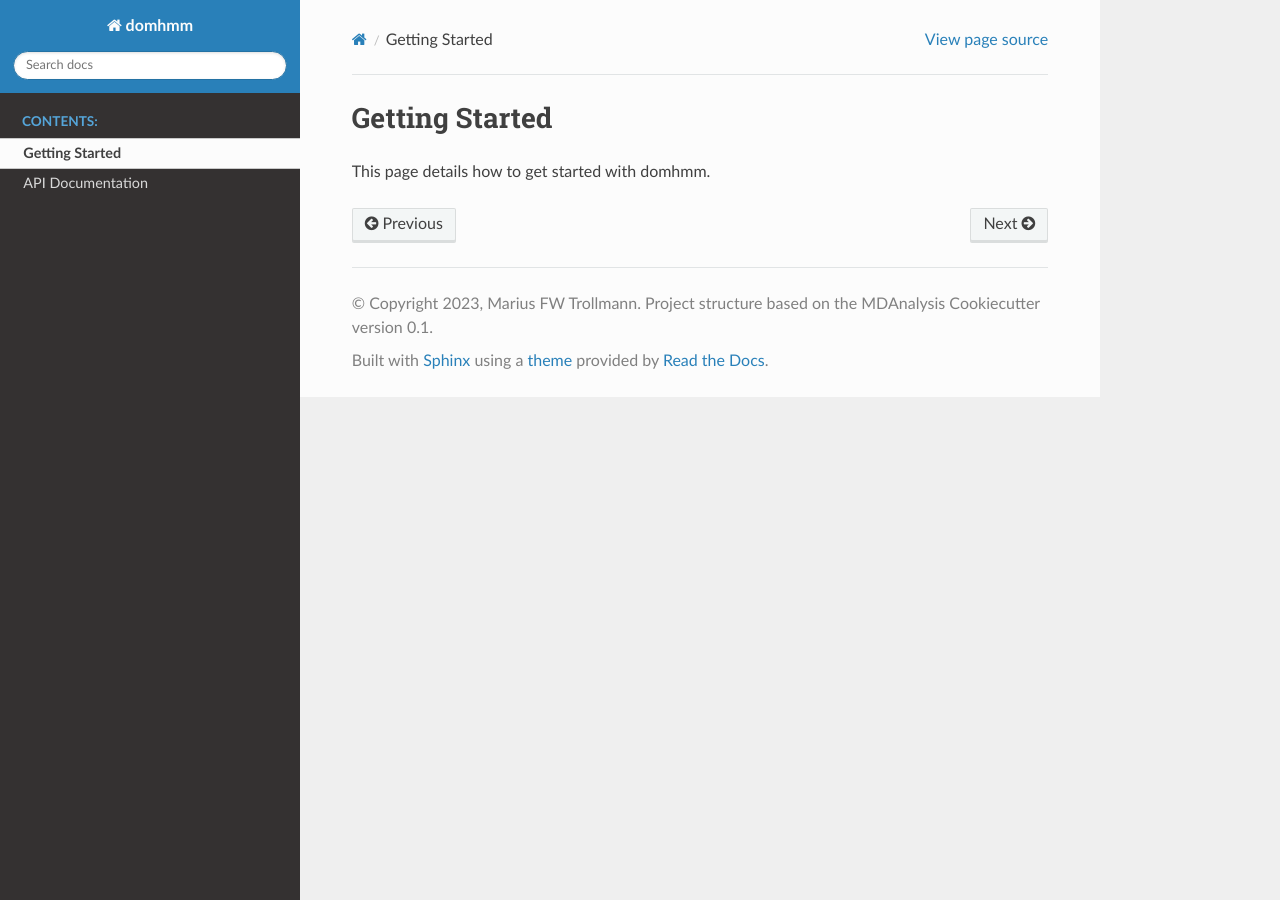
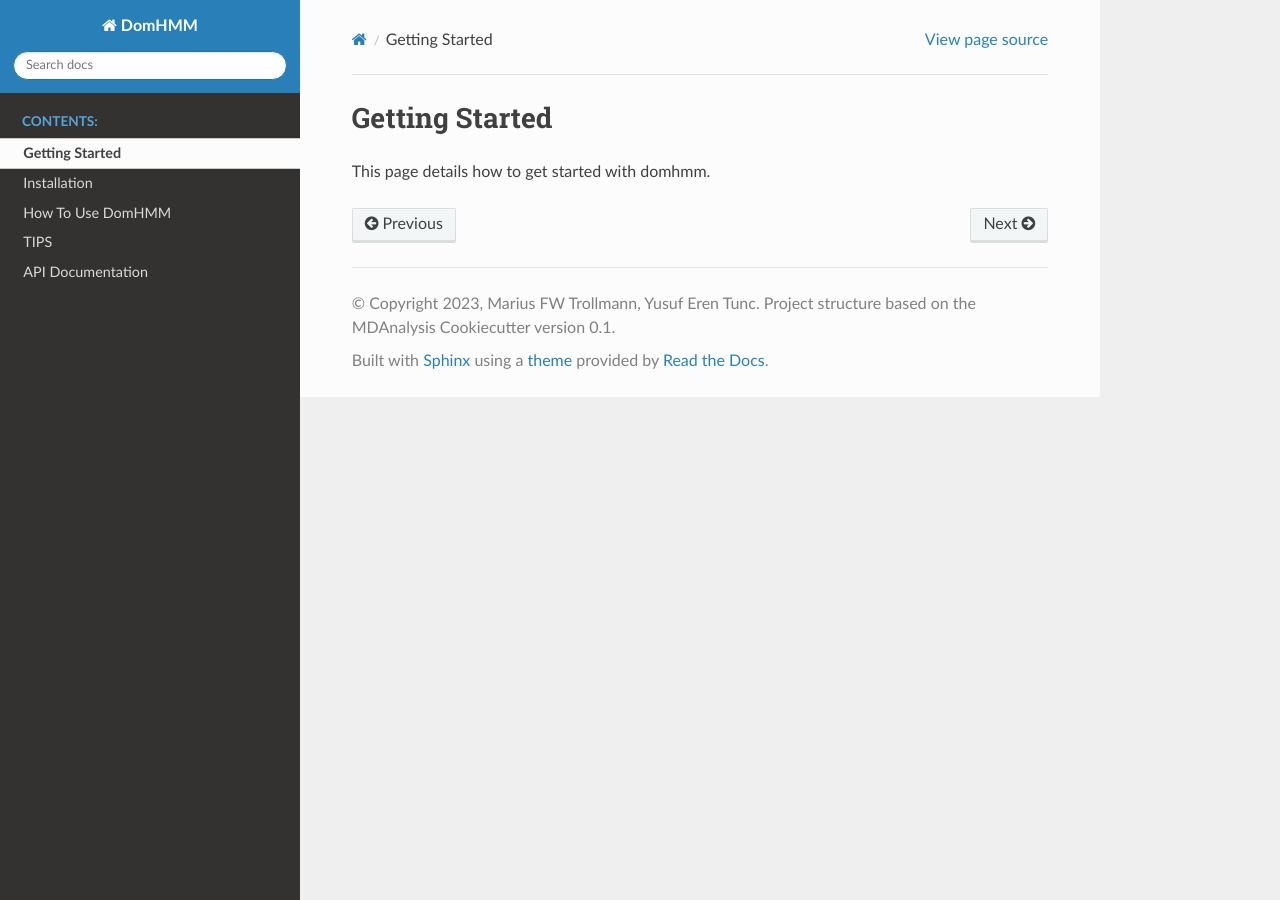
Before and after one commit to BioMemPhys-FAU/domhmm, a Sphinx documentation site: the page built from docs/source/getting_started.rst, in a window 1280 px wide. Built offline with Sphinx 7.4.7 and the Read the Docs theme 2.0.0, drawn with Linux system fonts in a browser that asks for light colours; the version number could not be read and is left out.

Commit message:
inital structure of sphinx documentation [ci skip]

```diff
--- a/docs/source/api.rst
+++ b/docs/source/api.rst
@@ -1,8 +1,8 @@
 API Documentation
 =================
+.. currentmodule:: domhmm
 
 .. autosummary::
-   :toctree: autosummary
-   :recursive:
+   :toctree: generated
 
-   domhmm
+   PropertyCalculation
--- a/docs/source/conf.py
+++ b/docs/source/conf.py
@@ -15,20 +15,20 @@
 # Incase the project was not installed
 import os
 import sys
-sys.path.insert(0, os.path.abspath('../..'))
+sys.path.insert(0, os.path.abspath('../../domhmm'))
 import domhmm  # noqa
 
 
 
 # -- Project information -----------------------------------------------------
 
-project = 'domhmm'
+project = 'DomHMM'
 copyright = (
-    "2023, Marius FW Trollmann. "
+    "2023, Marius FW Trollmann, Yusuf Eren Tunc. "
     "Project structure based on the "
     "MDAnalysis Cookiecutter version 0.1"
 )
-author = 'Marius FW Trollmann'
+author = 'Marius FW Trollmann, Yusuf Eren Tunc'
 
 # The short X.Y version
 version = ''
@@ -120,7 +120,7 @@ html_static_path = ['_static']
 # -- Options for HTMLHelp output ---------------------------------------------
 
 # Output file base name for HTML help builder.
-htmlhelp_basename = 'domhmmdoc'
+htmlhelp_basename = 'DomHMMdoc'
 
 
 # -- Options for LaTeX output ------------------------------------------------
@@ -147,8 +147,8 @@ latex_elements = {
 # (source start file, target name, title,
 #  author, documentclass [howto, manual, or own class]).
 latex_documents = [
-    (master_doc, 'domhmm.tex', 'domhmm Documentation',
-     'domhmm', 'manual'),
+    (master_doc, 'DomHMM.tex', 'DomHMM Documentation',
+     'DomHMM', 'manual'),
 ]
 
 
@@ -157,7 +157,7 @@ latex_documents = [
 # One entry per manual page. List of tuples
 # (source start file, name, description, authors, manual section).
 man_pages = [
-    (master_doc, 'domhmm', 'domhmm Documentation',
+    (master_doc, 'DomHMM', 'DomHMM Documentation',
      [author], 1)
 ]
 
@@ -168,14 +168,14 @@ man_pages = [
 # (source start file, target name, title, author,
 #  dir menu entry, description, category)
 texinfo_documents = [
-    (master_doc, 'domhmm', 'domhmm Documentation',
-     author, 'domhmm', 'HMM model to determine Lo or Ld domains from coarse grained or atomistic MD simulations.',
+    (master_doc, 'DomHMM', 'DomHMM Documentation',
+     author, 'DomHMM', 'HMM model to determine Lo or Ld domains from coarse grained or atomistic MD simulations.',
      'Miscellaneous'),
 ]
 
 
 # -- Extension configuration -------------------------------------------------
 intersphinx_mapping = {
-    'https://docs.python.org/3/': None,
-    'https://docs.mdanalysis.org/stable/': None,
+    'Python': ('https://docs.python.org/3/', None),
+    'MDAnalysis': ('https://docs.mdanalysis.org/stable/', None),
 }
--- /dev/null
+++ b/docs/source/how-to-use.rst
@@ -0,0 +1,4 @@
+How To Use DomHMM
+=================
+
+Section about how to use domhmm, how to elaborate on results and e.t.c.
--- /dev/null
+++ b/docs/source/tips.rst
@@ -0,0 +1,4 @@
+TIPS
+======
+
+This section will contain useful tips that will improve user experience
```
Also changed, not shown: docs/source/index.rst (+5 -7 lines), docs/source/installation.rst (added, +24 -0 lines), 2 other files.
